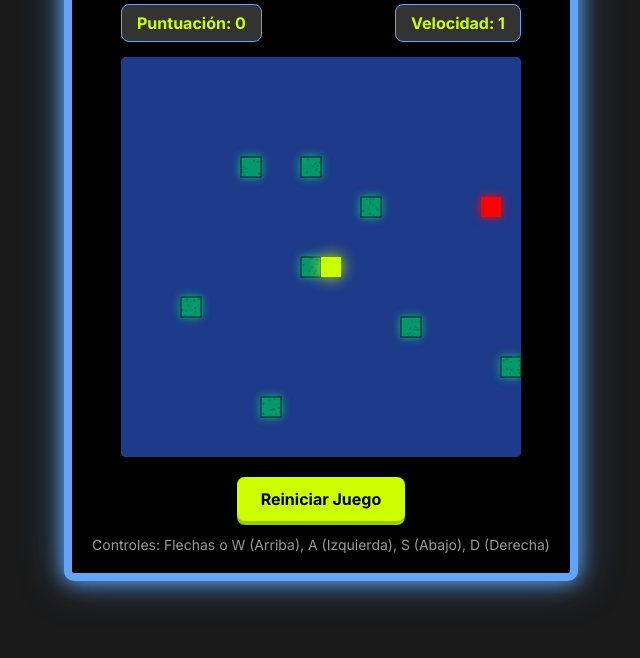
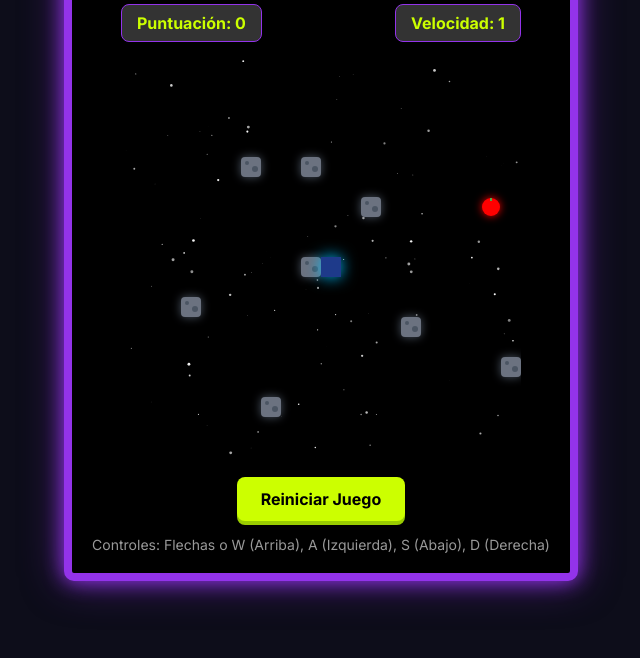
Before and after one commit to andriwjibarrav2025-arch/iegc, a plain HTML site: page index.html in a window 1280 px wide. Shown: the part 182-840 px from the top of the page, without its empty margins (319-959 px from the left). Drawn offline with Linux system fonts and the light colour scheme.

Commit message:
Update index.html

```diff
--- a/index.html
+++ b/index.html
@@ -6,7 +6,6 @@
     <title>Juego de la Serpiente</title>
     <style>
         /* Fuente y estilos generales */
-        /* Cambiamos a Inter, una fuente moderna y limpia */
         @import url('https://fonts.googleapis.com/css2?family=Inter:wght@400;700;900&display=swap');
 
         body {
@@ -16,9 +15,9 @@
             justify-content: center;
             min-height: 100vh;
             margin: 0;
-            background-color: #1a1a1a;
+            background-color: #0d0d1a; /* Fondo muy oscuro para el espacio */
             color: #ccff00; /* Color verde neón */
-            font-family: 'Inter', sans-serif; /* Usamos la fuente moderna */
+            font-family: 'Inter', sans-serif;
             padding: 20px;
         }
 
@@ -27,24 +26,25 @@
             display: flex;
             flex-direction: column;
             align-items: center;
-            border: 8px solid #60a5fa; /* Borde azul claro */
+            /* Nuevos colores para el espacio */
+            border: 8px solid #9333ea; /* Borde púrpura */
             border-radius: 10px;
-            box-shadow: 0 0 20px #60a5fa, 0 0 40px rgba(96, 165, 250, 0.5);
+            box-shadow: 0 0 20px #9333ea, 0 0 40px rgba(147, 51, 234, 0.5);
             background-color: #000000;
             padding: 20px;
         }
 
         /* Título */
         h1 {
-            font-weight: 900; /* Inter Black */
+            font-weight: 900;
             font-size: 32px;
             margin-bottom: 20px;
         }
 
         /* Pantalla de juego (Canvas) */
         canvas {
-            background-color: #1e3a8a; /* Fondo azul oscuro solicitado */
-            border: 3psolid #3b82f6; /* Borde azul */
+            background-color: #000000; /* Fondo negro para el espacio */
+            border: 3psolid #4f46e5; /* Borde azul profundo */
             margin-bottom: 20px;
             border-radius: 5px;
         }
@@ -56,7 +56,7 @@
             width: 100%;
             max-width: 400px;
             margin-bottom: 15px;
-            font-size: 16px; /* Aumentamos el tamaño para mejor lectura */
+            font-size: 16px;
             font-weight: 700;
         }
 
@@ -64,8 +64,7 @@
             padding: 8px 15px;
             background-color: #333333;
             border-radius: 5px;
-            border: 1px solid #60a5fa;
-            /* Le damos esquinas más redondeadas a los marcadores */
+            border: 1px solid #9333ea; /* Borde púrpura */
             border-radius: 8px;
         }
 
@@ -83,11 +82,11 @@
             color: #000000;
             border: none;
             padding: 12px 24px;
-            font-family: 'Inter', sans-serif; /* Usamos la fuente moderna */
+            font-family: 'Inter', sans-serif;
             font-weight: 700;
             font-size: 16px;
             cursor: pointer;
-            border-radius: 8px; /* Más redondeado */
+            border-radius: 8px;
             box-shadow: 0 4px #99cc00;
             transition: all 0.1s;
         }
@@ -105,7 +104,7 @@
             width: 100%;
             height: 100%;
             background-color: rgba(0, 0, 0, 0.85);
-            display: none; /* Se oculta por defecto */
+            display: none;
             align-items: center;
             justify-content: center;
             z-index: 100;
@@ -140,7 +139,7 @@
 <body>
 
     <div class="game-container">
-        <h1>SNAKE 🐍</h1>
+        <h1>SNAKE CÓSMICA 🐍</h1>
 
         <div class="info-panel">
             <div class="score-display">Puntuación: <span id="score">0</span></div>
@@ -174,7 +173,7 @@
 
         let snake = [];
         let food = {};
-        let bushes = []; // Nuevo: Array para almacenar los obstáculos (arbustos)
+        let bushes = []; // Obstáculos (ahora son rocas/asteroides)
         let xVelocity = 0;
         let yVelocity = 0;
         let score = 0;
@@ -182,6 +181,10 @@
         let baseSpeed = 100; // Velocidad base en ms
         let currentSpeed = baseSpeed;
         let isGameRunning = false;
+
+        // Variables para el fondo de estrellas
+        let stars = [];
+        const numStars = 100;
 
         // Referencias del DOM
         const scoreElement = document.getElementById('score');
@@ -191,14 +194,29 @@
 
         // --- Inicialización y Bucle del Juego ---
 
+        function initStars() {
+            stars = [];
+            for (let i = 0; i < numStars; i++) {
+                stars.push({
+                    x: Math.random() * canvas.width,
+                    y: Math.random() * canvas.height,
+                    radius: Math.random() * 1.5,
+                    opacity: Math.random() * 0.5 + 0.5,
+                });
+            }
+        }
+
         function startGame() {
             // Reiniciar variables
-            snake = [{ x: 10, y: 10 }]; // La serpiente empieza en el centro
+            snake = [{ x: 10, y: 10 }];
             xVelocity = 0;
             yVelocity = 0;
             score = 0;
             currentSpeed = baseSpeed;
             isGameRunning = true;
+
+            // Inicializar estrellas
+            initStars();
 
             // Actualizar display
             scoreElement.textContent = score;
@@ -207,7 +225,7 @@
 
             // Generar comida inicial y obstáculos
             generateFood();
-            generateBushes(); // Nuevo: Generar arbustos
+            generateBushes();
 
             // Limpiar y configurar el intervalo del juego
             if (gameInterval) clearInterval(gameInterval);
@@ -220,24 +238,32 @@
             // 1. Mover la cabeza de la serpiente
             let head = { x: snake[0].x + xVelocity, y: snake[0].y + yVelocity };
 
-            // 2. Comprobar colisiones
+            // 2. Comprobar y manejar la TELETRANSPORTACIÓN en los bordes
+            if (head.x < 0) {
+                head.x = tileCount - 1;
+            } else if (head.x >= tileCount) {
+                head.x = 0;
+            } else if (head.y < 0) {
+                head.y = tileCount - 1;
+            } else if (head.y >= tileCount) {
+                head.y = 0;
+            }
+
+            // 3. Comprobar colisiones después de la teletransportación
             if (
-                // Colisión con los bordes
-                head.x < 0 || head.x >= tileCount ||
-                head.y < 0 || head.y >= tileCount ||
                 // Colisión consigo misma
                 checkSelfCollision(head) ||
-                // Nuevo: Colisión con arbustos
+                // Colisión con rocas/asteroides
                 checkBushCollision(head)
             ) {
                 endGame();
                 return;
             }
 
-            // 3. Insertar nueva cabeza
+            // 4. Insertar nueva cabeza
             snake.unshift(head);
 
-            // 4. Comprobar si come la comida
+            // 5. Comprobar si come la comida
             if (head.x === food.x && head.y === food.y) {
                 score++;
                 scoreElement.textContent = score;
@@ -248,13 +274,13 @@
                 snake.pop();
             }
 
-            // 5. Dibujar
+            // 6. Dibujar
             drawGame();
         }
 
         // --- Lógica del Juego ---
 
-        // Nuevo: Genera posiciones para los arbustos (obstáculos)
+        // Genera posiciones para las rocas/asteroides
         function generateBushes() {
             const numBushes = 8;
             bushes = [];
@@ -264,6 +290,7 @@
                 let isInvalidPosition;
                 do {
                     isInvalidPosition = false;
+
                     // Generar posición aleatoria
                     newBush = {
                         x: Math.floor(Math.random() * tileCount),
@@ -271,7 +298,7 @@
                     };
 
                     // Verificar que no se superponga con la serpiente inicial (o la comida)
-                    if (newBush.x === snake[0].x && newBush.y === snake[0].y) {
+                    if (snake.some(segment => segment.x === newBush.x && segment.y === newBush.y)) {
                         isInvalidPosition = true;
                         continue;
                     }
@@ -279,7 +306,7 @@
                          isInvalidPosition = true;
                         continue;
                     }
-                    // Verificar que no se superponga con otros arbustos ya generados
+                    // Verificar que no se superponga con otros obstáculos ya generados
                     if (bushes.some(bush => bush.x === newBush.x && bush.y === newBush.y)) {
                         isInvalidPosition = true;
                         continue;
@@ -287,11 +314,12 @@
 
                 } while (isInvalidPosition);
 
+                // No necesita un tipo específico, ya que todos son rocas
                 bushes.push(newBush);
             }
         }
 
-        // Se usa para generar comida. Asegura que la comida no aparezca sobre la serpiente o un arbusto.
+        // Se usa para generar comida. Asegura que la comida no aparezca sobre la serpiente o un obstáculo.
         function generateFood() {
             let newFood;
             let isInvalidPosition;
@@ -310,7 +338,7 @@
                     continue;
                 }
 
-                // Comprobar que no aparezca sobre un arbusto
+                // Comprobar que no aparezca sobre un obstáculo (roca)
                 if (bushes.some(bush => bush.x === newFood.x && bush.y === newFood.y)) {
                     isInvalidPosition = true;
                     continue;
@@ -331,7 +359,7 @@
             return false;
         }
 
-        // Nuevo: Comprueba si la cabeza de la serpiente colisiona con un arbusto
+        // Comprueba si la cabeza de la serpiente colisiona con un obstáculo (roca)
         function checkBushCollision(head) {
             return bushes.some(bush => head.x === bush.x && head.y === bush.y);
         }
@@ -365,84 +393,150 @@
 
         // --- Funciones de Dibujo ---
 
-        function drawGame() {
-            // 1. Limpiar la pantalla (FONDO AZUL)
-            ctx.fillStyle = '#1e3a8a';
+        // Función para dibujar el fondo de estrellas
+        function drawStars() {
+            ctx.fillStyle = '#000000';
             ctx.fillRect(0, 0, canvas.width, canvas.height);
 
-            // 2. Dibujar los arbustos (OBSTÁCULOS VERDES con TEXTURA)
-            const BUSH_BASE_COLOR = '#059669'; // Verde oscuro/bosque
-            const BUSH_TEXTURE_COLOR = '#047857'; // Verde aún más oscuro para la textura
+            stars.forEach(star => {
+                ctx.fillStyle = `rgba(255, 255, 255, ${star.opacity})`;
+                ctx.beginPath();
+                ctx.arc(star.x, star.y, star.radius, 0, Math.PI * 2);
+                ctx.fill();
+            });
+        }
 
-            ctx.shadowColor = '#10b981';
+
+        // Función para dibujar la comida (objeto circular)
+        function drawFood(centerX, centerY, color, shadowColor, radius, stemColor = null) {
+            ctx.fillStyle = color;
+            ctx.shadowColor = shadowColor;
             ctx.shadowBlur = 8;
 
+            ctx.beginPath();
+            ctx.arc(centerX, centerY, radius, 0, Math.PI * 2);
+            ctx.fill();
+
+            if (stemColor) {
+                 ctx.shadowBlur = 0; // Quitar sombra para el tallo
+                 ctx.fillStyle = stemColor;
+                 ctx.fillRect(centerX - 1, centerY - radius, 2, 3);
+            }
+        }
+
+        // Función para dibujar una roca o asteroide (forma irregular gris)
+        function drawRock(x, y) {
+            // Color base y sombra de asteroide
+            ctx.fillStyle = '#6b7280'; // Gris
+            ctx.shadowColor = '#4b5563'; // Sombra más oscura
+            ctx.shadowBlur = 10;
+
+            const cornerRadius = gridSize * 0.2;
+
+            // Dibujar un cuadrado con esquinas redondeadas
+            ctx.beginPath();
+            ctx.moveTo(x + cornerRadius, y);
+            ctx.lineTo(x + gridSize - cornerRadius, y);
+            ctx.arcTo(x + gridSize, y, x + gridSize, y + cornerRadius, cornerRadius);
+            ctx.lineTo(x + gridSize, y + gridSize - cornerRadius);
+            ctx.arcTo(x + gridSize, y + gridSize, x + gridSize - cornerRadius, y + gridSize, cornerRadius);
+            ctx.lineTo(x + cornerRadius, y + gridSize);
+            ctx.arcTo(x, y + gridSize, x, y + gridSize - cornerRadius, cornerRadius);
+            ctx.lineTo(x, y + cornerRadius);
+            ctx.arcTo(x, y, x + cornerRadius, y, cornerRadius);
+            ctx.closePath();
+            ctx.fill();
+
+            // Detalles de la textura (manchas y cráteres)
+            ctx.shadowBlur = 0;
+            ctx.fillStyle = '#4b5563';
+            ctx.beginPath();
+            ctx.arc(x + gridSize * 0.3, y + gridSize * 0.3, gridSize * 0.1, 0, Math.PI * 2);
+            ctx.arc(x + gridSize * 0.7, y + gridSize * 0.6, gridSize * 0.15, 0, Math.PI * 2);
+            ctx.fill();
+        }
+
+
+        function drawGame() {
+            // 1. Dibujar el fondo espacial (Limpia y dibuja estrellas)
+            drawStars();
+
+            // 2. Dibujar los obstáculos (ROCAS / ASTEROIDES)
             bushes.forEach(bush => {
                 const x = bush.x * gridSize;
                 const y = bush.y * gridSize;
 
-                // 2a. Dibuja el cuadrado base del arbusto
-                ctx.fillStyle = BUSH_BASE_COLOR;
-                ctx.fillRect(x, y, gridSize, gridSize);
-
-                // 2b. Añadir textura (pequeños puntos aleatorios)
-                ctx.fillStyle = BUSH_TEXTURE_COLOR;
-                const textureCount = 10; // Número de puntos de textura para simular hojas
-                const dotSize = 2; // Tamaño del punto de textura
-
-                for (let i = 0; i < textureCount; i++) {
-                    // Posición aleatoria dentro del arbusto
-                    const dotX = x + Math.random() * (gridSize - dotSize);
-                    const dotY = y + Math.random() * (gridSize - dotSize);
-
-                    ctx.fillRect(dotX, dotY, dotSize, dotSize);
-                }
-
-                // 2c. Dibuja el borde (Stroke)
-                ctx.strokeStyle = '#1a1a1a';
-                ctx.strokeRect(x, y, gridSize, gridSize);
+                // Usamos la función para dibujar la roca/asteroide
+                drawRock(x, y);
             });
             ctx.shadowBlur = 0; // Reset shadow
 
-            // 3. Dibujar la comida (roja)
-            ctx.fillStyle = 'red';
-            ctx.shadowColor = 'red';
-            ctx.shadowBlur = 10;
-            ctx.fillRect(food.x * gridSize, food.y * gridSize, gridSize, gridSize);
+            // 3. Dibujar la comida (Energía espacial)
+            const FoodRadius = gridSize * 0.45;
+            const FoodCenterX = food.x * gridSize + gridSize / 2;
+            const FoodCenterY = food.y * gridSize + gridSize / 2;
+
+            drawFood(FoodCenterX, FoodCenterY, 'red', 'red', FoodRadius, '#4CAF50'); // Rojo brillante
             ctx.shadowBlur = 0; // Reset shadow
 
-            // 4. Dibujar la serpiente (cabeza triangular y cuerpo)
+
+            // 4. Dibujar la serpiente (nave espacial y módulos de cuerpo)
             for (let i = 0; i < snake.length; i++) {
                 const x = snake[i].x * gridSize;
                 const y = snake[i].y * gridSize;
 
-                // DIBUJO DE LA CABEZA (TRIANGULAR)
+                // DIBUJO DE LA CABEZA (NAVE ESPACIAL)
                 if (i === 0) {
-                    ctx.fillStyle = '#ccff00';
-                    ctx.shadowColor = '#ccff00';
+                    const halfGrid = gridSize / 2;
+                    const quarterGrid = gridSize / 4;
+
+                    // 1. Dibujar el Empuje/Thruster (Atrás de la nave)
+                    ctx.fillStyle = 'rgba(255, 136, 0, 0.8)'; // Fuego naranja/amarillo
+                    ctx.shadowColor = '#FF8800';
+                    ctx.shadowBlur = 10;
+
+                    // Dibuja el efecto de propulsión fuera de la rejilla de la nave
+                    if (xVelocity === 1) { // Derecha
+                        ctx.fillRect(x - halfGrid, y + quarterGrid, halfGrid, halfGrid);
+                    } else if (xVelocity === -1) { // Izquierda
+                        ctx.fillRect(x + gridSize, y + quarterGrid, halfGrid, halfGrid);
+                    } else if (yVelocity === 1) { // Abajo
+                        ctx.fillRect(x + quarterGrid, y - halfGrid, halfGrid, halfGrid);
+                    } else if (yVelocity === -1) { // Arriba
+                        ctx.fillRect(x + quarterGrid, y + gridSize, halfGrid, halfGrid);
+                    }
+
+                    // 2. Dibujar el Cuerpo Principal de la Nave (Rectangular - Verde brillante)
+                    ctx.fillStyle = '#ccff00'; // Color principal de la nave
+                    ctx.shadowColor = '#00BFFF'; // Brillo azul de escudo
                     ctx.shadowBlur = 15;
+                    ctx.fillRect(x, y, gridSize, gridSize);
+
+                    // 3. Dibujar la Nariz/Cabina (Triangular, más oscura, para darle forma de punta)
+                    ctx.fillStyle = '#1e3a8a'; // Azul oscuro para la cabina
+                    ctx.shadowBlur = 0; // Quitar el brillo del nose
 
                     ctx.beginPath();
 
-                    // Define el triángulo basado en la dirección (xVelocity, yVelocity)
+                    // Dibujo de la punta de la nave (Nariz/Cabina) según la dirección
                     if (xVelocity === 1) { // Derecha
-                        ctx.moveTo(x, y); // Esquina superior izquierda
-                        ctx.lineTo(x + gridSize, y + gridSize / 2); // Punta derecha
-                        ctx.lineTo(x, y + gridSize); // Esquina inferior izquierda
+                        ctx.moveTo(x + gridSize, y);
+                        ctx.lineTo(x + gridSize, y + gridSize);
+                        ctx.lineTo(x + halfGrid, y + halfGrid);
                     } else if (xVelocity === -1) { // Izquierda
-                        ctx.moveTo(x + gridSize, y); // Esquina superior derecha
-                        ctx.lineTo(x, y + gridSize / 2); // Punta izquierda
-                        ctx.lineTo(x + gridSize, y + gridSize); // Esquina inferior derecha
+                        ctx.moveTo(x, y);
+                        ctx.lineTo(x, y + gridSize);
+                        ctx.lineTo(x + halfGrid, y + halfGrid);
                     } else if (yVelocity === 1) { // Abajo
-                        ctx.moveTo(x, y); // Esquina superior izquierda
-                        ctx.lineTo(x + gridSize, y); // Esquina superior derecha
-                        ctx.lineTo(x + gridSize / 2, y + gridSize); // Punta abajo
+                        ctx.moveTo(x, y + gridSize);
+                        ctx.lineTo(x + gridSize, y + gridSize);
+                        ctx.lineTo(x + halfGrid, y + halfGrid);
                     } else if (yVelocity === -1) { // Arriba
-                        ctx.moveTo(x, y + gridSize); // Esquina inferior izquierda
-                        ctx.lineTo(x + gridSize, y + gridSize); // Esquina inferior derecha
-                        ctx.lineTo(x + gridSize / 2, y); // Punta arriba
+                        ctx.moveTo(x, y);
+                        ctx.lineTo(x + gridSize, y);
+                        ctx.lineTo(x + halfGrid, y + halfGrid);
                     } else {
-                        // Caso inicial (serpiente quieta antes del primer movimiento)
+                        // Caso inicial (nave quieta antes del primer movimiento)
                         ctx.rect(x, y, gridSize, gridSize);
                     }
 
@@ -450,18 +544,18 @@
                     ctx.fill();
 
                 } else {
-                    // DIBUJO DEL CUERPO (Cuadrado normal)
-                    ctx.fillStyle = '#66cc33';
+                    // DIBUJO DEL CUERPO (Vagones o Módulos Conectados)
+                    ctx.fillStyle = '#66cc33'; // Módulos del mismo color que la serpiente original
                     ctx.shadowColor = '#66cc33';
-                    ctx.shadowBlur = 10;
+                    ctx.shadowBlur = 8;
 
-                    // Dibuja el segmento con un pequeño borde oscuro
-                    ctx.fillRect(x, y, gridSize, gridSize);
+                    // Dibuja el segmento con un pequeño margen para separarlo visualmente
+                    ctx.fillRect(x + 2, y + 2, gridSize - 4, gridSize - 4);
                     ctx.strokeStyle = '#1a1a1a';
-                    ctx.strokeRect(x, y, gridSize, gridSize);
+                    ctx.strokeRect(x + 2, y + 2, gridSize - 4, gridSize - 4);
                 }
 
-                ctx.shadowBlur = 0; // Reset shadow
+                ctx.shadowBlur = 0; // Reset shadow para el siguiente elemento
             }
         }
 
```
